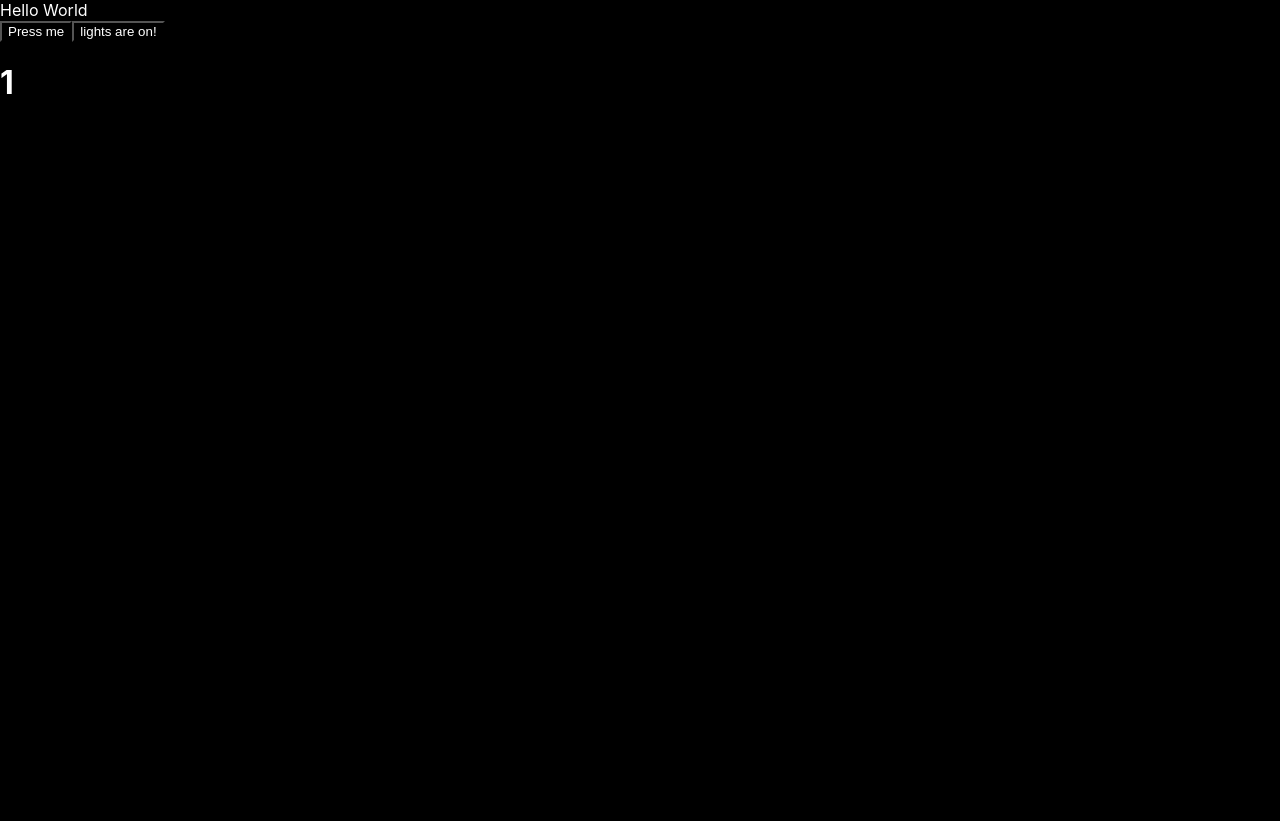
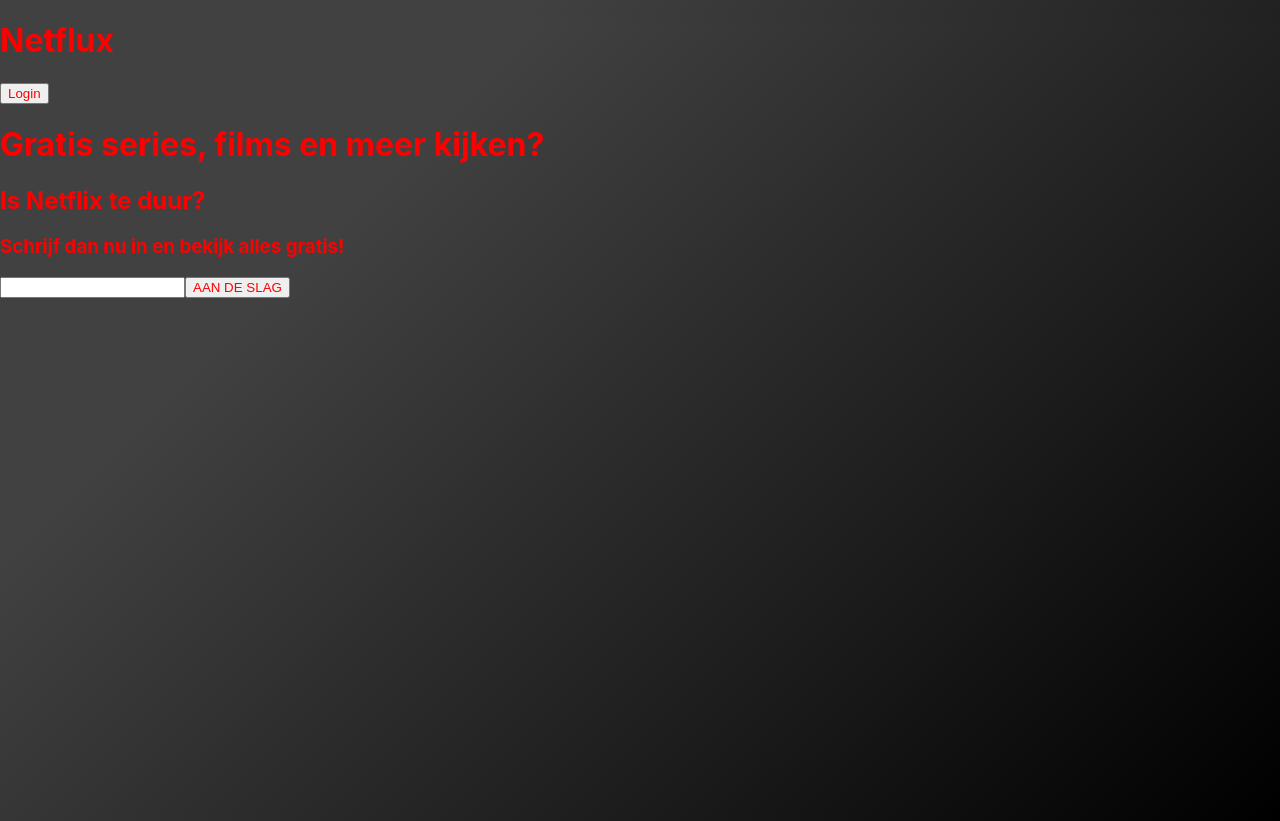
Before and after one commit to JanJaapvG/Netflux, a React (Create React App) app: page / in a window 1280 px wide. Before the commit the page ends 800 px from the top, so only its background shows below. Built offline with nearby package versions, Linux system fonts and the light colour scheme.

Commit message:
added signupform, toolbar files. added signup, login, logout and toolbar components.

```diff
--- a/src/App.css
+++ b/src/App.css
@@ -1,6 +1,5 @@
 * {
-    background-color: black;
-    color: white;
+    color: red;
 }
 
 /* <button className="CTA"  id="ID_CTA">AAN DE SLAG </button>
--- /dev/null
+++ b/src/Components/SignUpForm/SignUpForm.js
@@ -0,0 +1,24 @@
+import React, { useState, useEffect } from 'react'
+
+export default function SignUpForm() {
+
+    const [email, setEmail] = useState("");
+
+    function submitEmail (e) {
+        console.log("clicked")
+        e.preventDefault();
+    }
+
+    console.log(email);
+    return (
+        <div>
+            <h1>Gratis series, films en meer kijken?</h1>
+            <h2>Is Netflix te duur?</h2>
+            <h3>Schrijf dan nu in en bekijk alles gratis!</h3>
+            <form>
+                <input type="email" required onChange = {e => setEmail(e.target.value)}></input>
+                <button type="submit" onClick = {submitEmail}>AAN DE SLAG</button>
+            </form>
+        </div>
+    )
+}
--- /dev/null
+++ b/src/Components/Toolbar/Login.js
@@ -0,0 +1,10 @@
+import React, { useState, useEffect } from 'react'
+
+export default function Login() {
+
+    return (
+        <div>
+            <button>Login</button>
+        </div>
+    )
+}
--- /dev/null
+++ b/src/Components/Toolbar/Toolbar.js
@@ -0,0 +1,28 @@
+import React from 'react'
+import Login from './Login'
+
+export default function Toolbar() {
+    // declarations
+
+
+    // variables
+
+
+    // funtions
+
+
+    // useeffect
+
+
+    // Rendering
+    return (
+
+        <div id="left">
+            <h1>Netflux</h1>
+
+            <div id="right">
+                <Login/>
+            </div>
+        </div>
+    )
+}
--- a/src/Pages/LandingPage.js
+++ b/src/Pages/LandingPage.js
@@ -1,4 +1,6 @@
 import React, { useState, useEffect } from 'react'
+import SignUpForm from '../Components/SignUpForm/SignUpForm';
+import Toolbar from '../Components/Toolbar/Toolbar';
 
 export default function LandingPage() {
     const [color, setColor] = useState("red");
@@ -28,10 +30,8 @@
 
     return (
         <div>
-            <header>Hello World</header>
-            <button onClick = {testMe}>Press me</button>
-            <button onClick = {switchLights}>{lights}</button>
-    <h1>{value2}</h1>
+            <Toolbar></Toolbar>
+            <SignUpForm></SignUpForm>
         </div>
     )
 }
--- a/src/index.css
+++ b/src/index.css
@@ -1,4 +1,6 @@
-body {
+body, html {
+  background-color: #000000;
+  background-image: linear-gradient(315deg, #000000 0%, #414141 74%);
   height: 100%;
   margin: 0;
   font-family: -apple-system, BlinkMacSystemFont, 'Segoe UI', 'Roboto', 'Oxygen',
```
Also changed, not shown: src/Components/Toolbar/Logout.js (added, +9 -0 lines).
